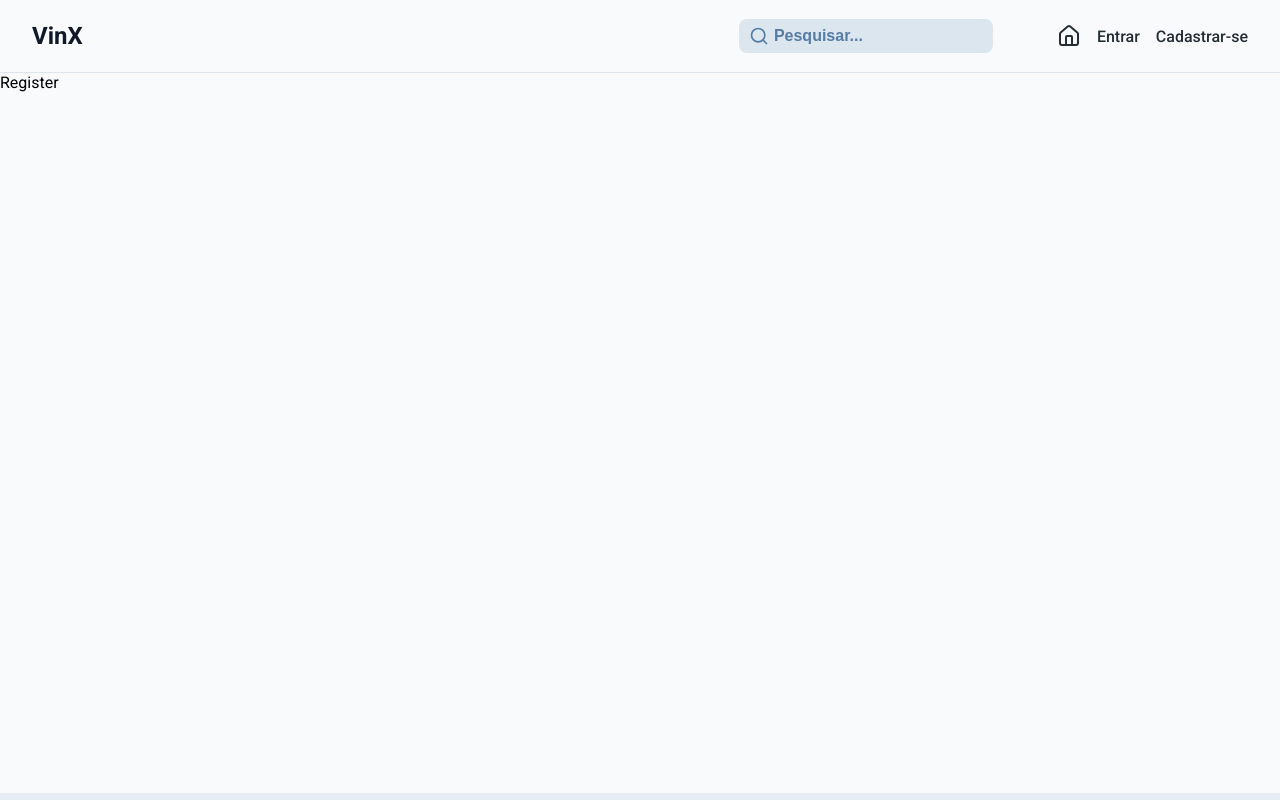
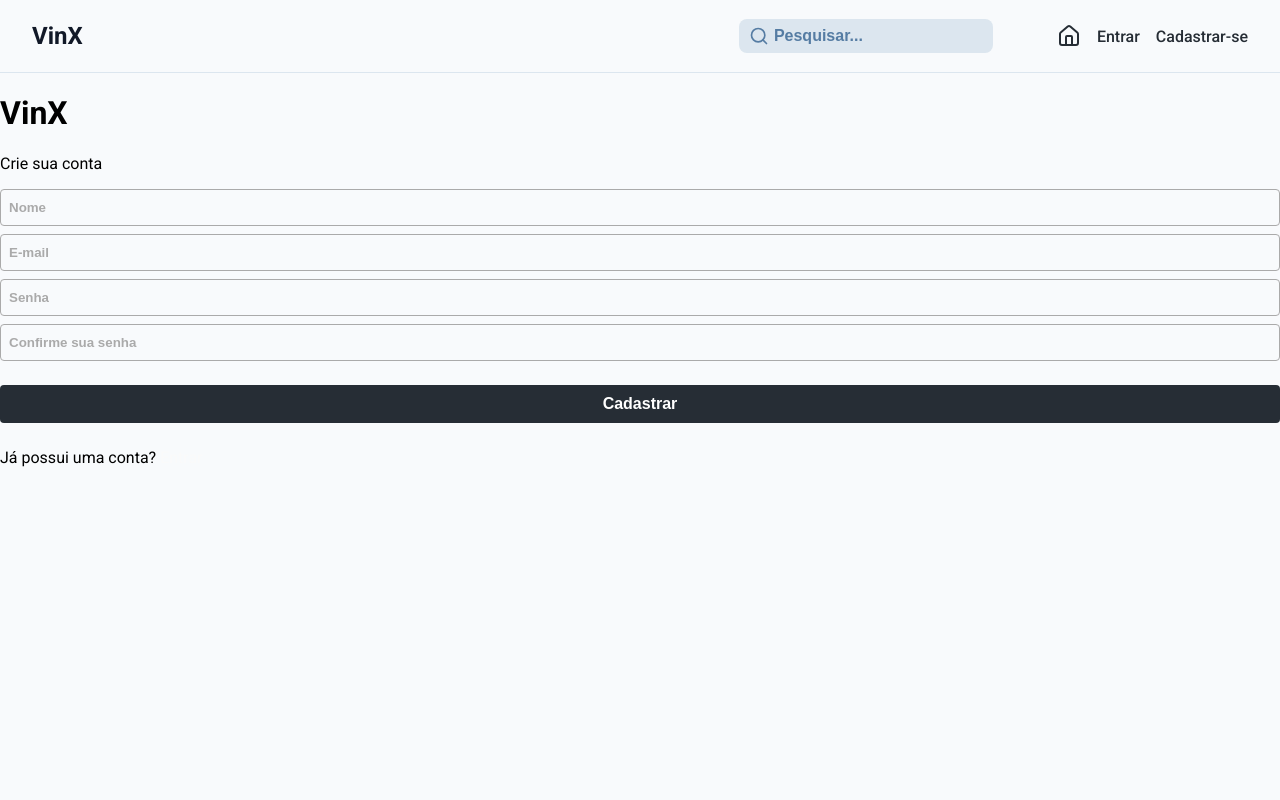
Before and after one commit to Gabrielneves05/front-vinx, a React (Create React App) app: page /register in a window 1280 px wide. Shown: the top 800 px of the page. Built offline with nearby package versions, Linux system fonts and the light colour scheme.

Commit message:
styles: registration form creation / form styling / global application styles

```diff
--- a/src/components/Navbar.css
+++ b/src/components/Navbar.css
@@ -44,6 +44,7 @@
   outline: none;
   font-size: 1rem;
   background-color: #DCE6EF;
+  margin-bottom: 0;
 }
 
 .search-form input::placeholder {
--- a/src/index.css
+++ b/src/index.css
@@ -5,3 +5,85 @@ body {
   box-sizing: border-box;
   background-color: #F8FAFC;
 }
+
+a {
+  color: #fafafa;
+  text-decoration: none;
+}
+
+.active {
+  font-weight: bold;
+}
+
+ul {
+  list-style: none;
+}
+
+form {
+  display: flex;
+  flex-direction: column;
+}
+
+label {
+  display: flex;
+  flex-direction: column;
+  text-align: left;
+}
+
+label span {
+  font-weight: bold;
+  margin-bottom: .5em;
+  color: #aaa;
+  font-size: .7em;
+}
+
+input {
+  background-color: #F8FAFC;
+  color: #aaa;
+  border: 1px solid #aaa;
+  border-radius: 4px;
+  padding: 10px 8px;
+  outline: none;
+  margin-bottom: .6em;
+}
+
+input::placeholder {
+  color: #aaa;
+  font-weight: bold;
+}
+
+.btn,
+button,
+input[type="submit"] {
+  background-color: #262D35;
+  color: #fff;
+  border: none;
+  border-radius: 4px;
+  padding: 10px 8px;
+  font-weight: bold;
+  cursor: pointer;
+  font-size: 1em;
+  transition: all .3s ease;
+}
+
+input[type="submit"] {
+  margin-top: 1em;
+}
+
+input:disabled {
+  cursor: not-allowed;
+  background-color: #262D35;
+}
+
+button:hover,
+input[type="submit"]:hover {
+  scale: 1.1;
+}
+
+.cancel-btn {
+  background-color: #ccc;
+}
+
+.hide {
+  display: none;
+}
--- a/src/pages/Auth/Register.js
+++ b/src/pages/Auth/Register.js
@@ -1,8 +1,29 @@
 import "./Auth.css";
 
+// Components
+import { Link } from "react-router-dom";
+
+// Hooks
+import { useState, useEffect } from "react";
+
 const Register = () => {
+    const handleSubmit = e => {
+        e.preventDefault();
+    }
+
     return (
-        <div>Register</div>
+        <div className="auth-container">
+            <h1>VinX</h1>
+            <p className="subtitle">Crie sua conta</p>
+            <form onSubmit={handleSubmit}>
+                <input type="text" placeholder="Nome" />
+                <input type="email" placeholder="E-mail" />
+                <input type="password" placeholder="Senha" />
+                <input type="password" placeholder="Confirme sua senha" />
+                <input type="submit" value="Cadastrar" />
+            </form>
+            <p>Já possui uma conta? <Link to="/login">Entrar</Link></p>
+        </div>
     )
 }
 
```
